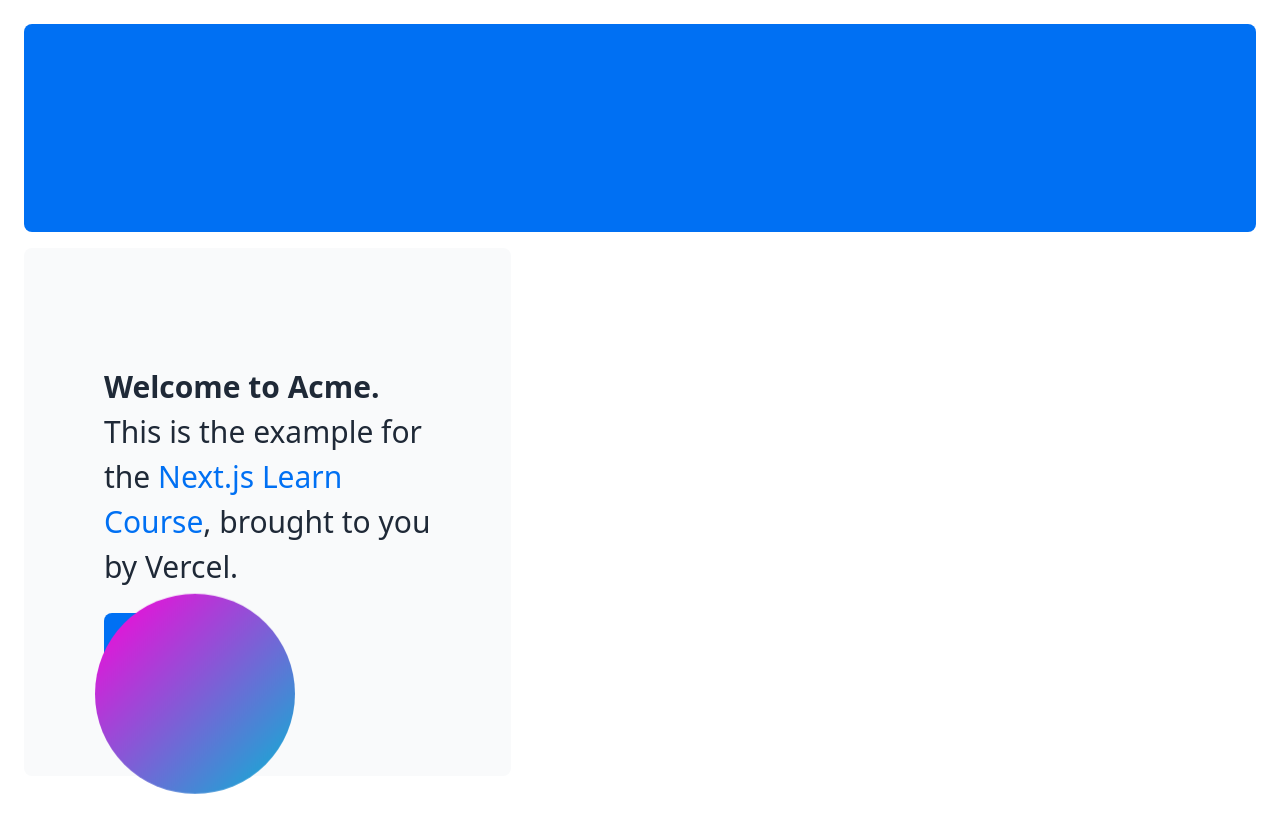
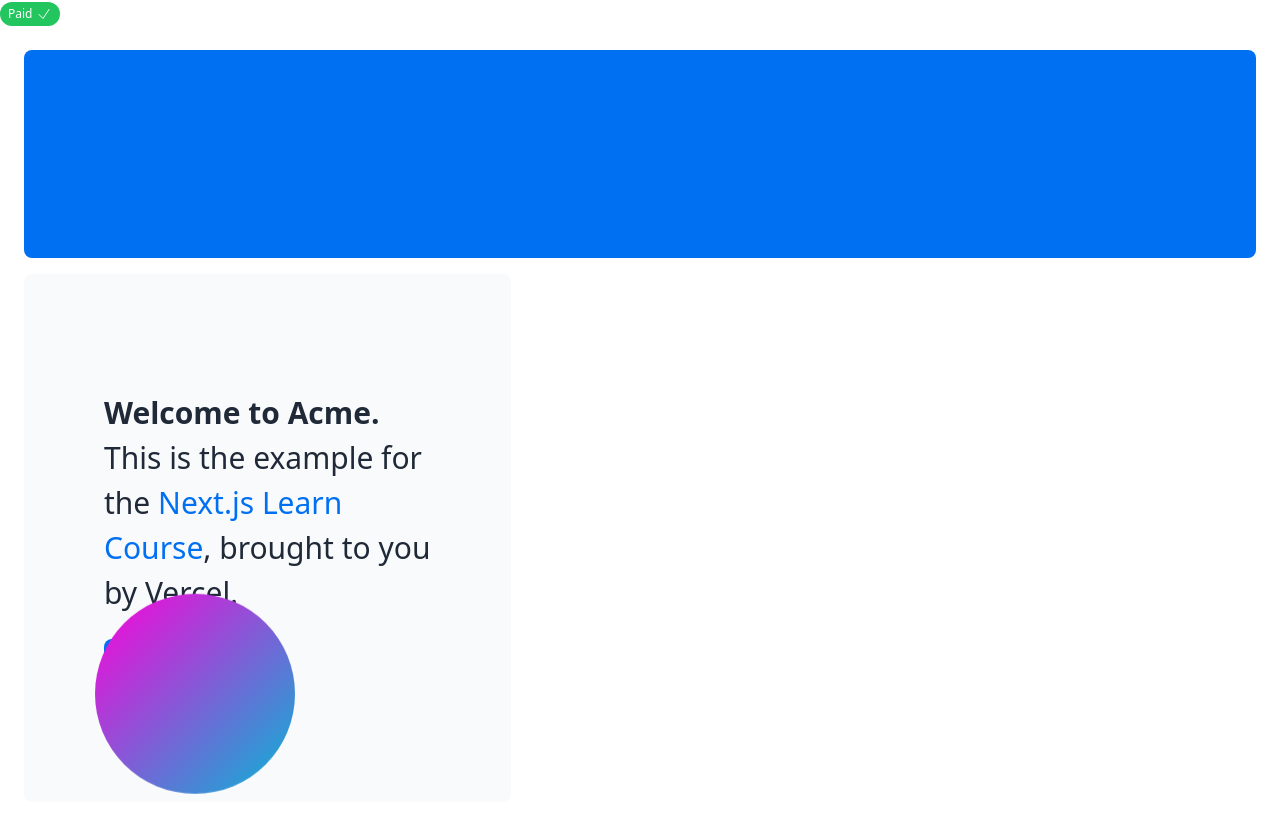
Before and after one commit to TanviHanda/Nextjs-Dashboard, a Next.js app: page / in a window 1280 px wide. Before the commit the page ends 800 px from the top, so only its background shows below. Built offline with nearby package versions, Linux system fonts and the light colour scheme.

Commit message:
use of clsx in invoiceStatus[paid | pending]

```diff
--- a/app/layout.tsx
+++ b/app/layout.tsx
@@ -1,4 +1,5 @@
 import '@/app/ui/global.css';
+import InvoiceStatus from './ui/invoices/status';
 export default function RootLayout({
   children,
 }: {
@@ -6,7 +7,10 @@ export default function RootLayout({
 }) {
   return (
     <html lang="en">
-      <body>{children}
+      <body>
+      <InvoiceStatus status="paid"/>
+
+        {children}
       </body>
     </html>
   );
```
